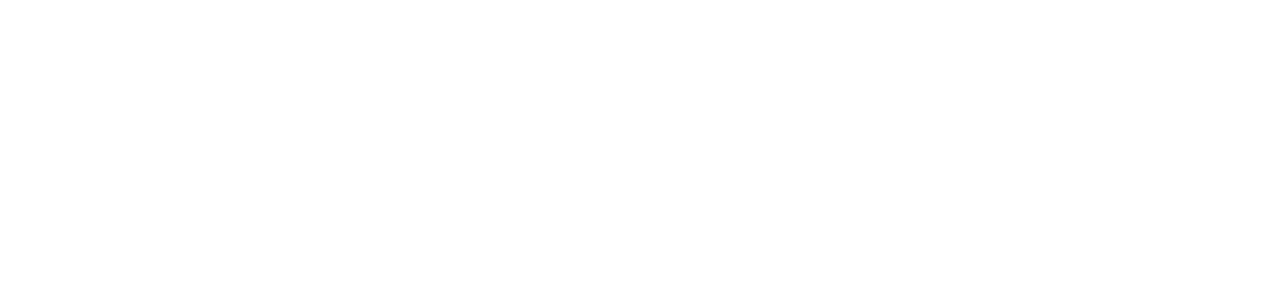
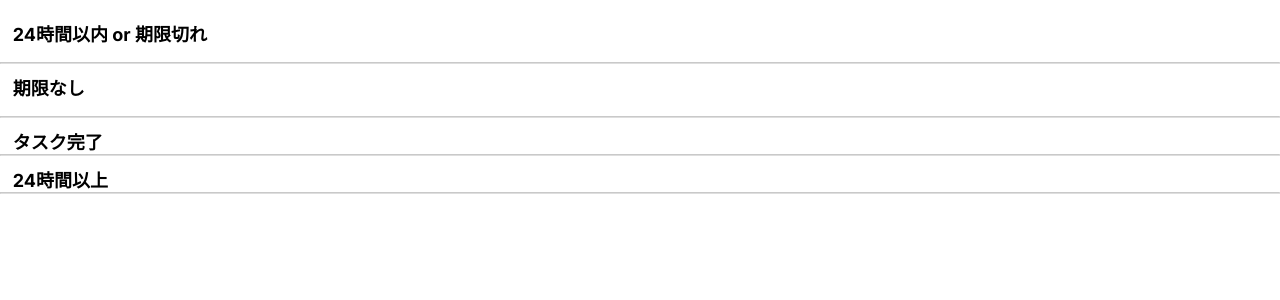
Before and after one commit to kooreme/local-reminder, a Next.js app: page / in a window 1280 px wide. Shown: the top 300 px of the page. Built offline with nearby package versions, Linux system fonts and the light colour scheme.

Commit message:
リマインダーを時間・タスク完了状態で分類して表示

```diff
--- a/src/app/page.tsx
+++ b/src/app/page.tsx
@@ -1,10 +1,9 @@
 "use client";
 import styles from "./page.module.css";
-import Memo from "./ui/memo";
-import { DEFAULT_BACKGROUND_COLOR, MemoInfo, UpdateMemo } from "./types/memo";
+import { CreateMemo, CreatePartialMemoListInfo, MemoInfo, PartialMemoListInfo, UpdateMemo } from "./types/memo";
 import { useEffect, useState } from "react";
-import AddMemo from "./ui/add-memo";
 import dayjs from "dayjs";
+import PartialMemoList from "./ui/partial-memo-list";
 
 export default function Home() {
   const [memos, setMemos] = useState<MemoInfo[]>([]);
@@ -15,12 +14,12 @@
     setMemos(start);
   }, []);
 
-  const updateDataInMemo: UpdateMemo = (memo, propName, newValue, index) => {
+  const updateDataInMemo: UpdateMemo = (memo, propName, newValue) => {
     if (memos.length === 0) return;
     const copyMemo = { ...memo };
 
     //クソダサい（
-    if (newValue != null) {
+    if (newValue == null) return;
     switch (propName) {
       case "color":
       case "deadline":
@@ -31,29 +30,22 @@
         if (typeof newValue === "boolean") copyMemo[propName] = newValue;
         break;
     }
-    }
     const copyMemos = [...memos];
-    copyMemos[index] = copyMemo;
+    copyMemos[copyMemos.findIndex(m => m.id === memo.id)] = copyMemo;
     recordAndSetMemos(copyMemos);
   }
 
-  const createMemo = (i: number) => {
-    const create = (id: number) => ({
-      id: id,
-      description: "",
-      color: DEFAULT_BACKGROUND_COLOR,
-      deadline: dayjs().format("YYYY-MM-DDTHH:mm"),
-      isComplete: false
-    });
-
-    if (memos.length === 0) return setMemos([create(0)]);
-
+  const createMemo = (i: number, template: CreateMemo) => {
+    if (memos.length === 0) {
+      return recordAndSetMemos([template(0)]);
+    }
     const id = Math.max(...memos.map(m => m.id)) + 1;
-    const copyMemos = [...memos].slice(0, i)?.concat(create(id), [...memos].slice(i));
+    const copyMemos = [...memos].slice(0, i)?.concat(template(id), [...memos].slice(i));
     recordAndSetMemos(copyMemos);
   }
-  const deleteMemo = (i: number) => {
-    const copyMemos = memos.toSpliced(i, 1);
+
+  const deleteMemo = (memo: MemoInfo) => {
+    const copyMemos = memos.filter(m => m !== memo);
     recordAndSetMemos(copyMemos);
   }
   const recordAndSetMemos = (memos: MemoInfo[]) => {
@@ -61,16 +53,81 @@
     setMemos(memos);
   }
 
-  const memoLists = memos?.map((memo, i) =>
-    <div key={memo.id} className={styles.memoList}>
-      <Memo i={i} info={memo} updater={updateDataInMemo} deleter={deleteMemo} />
-      <AddMemo i={i + 1} onclick={createMemo} />
-    </div>
+  const createPartialMemoListInfo: (
+    memos: MemoInfo[],
+    startNum: number,
+    options: CreatePartialMemoListInfo
+  ) => PartialMemoListInfo =
+    (memos, startNum, { name, isPermitCreatingNewMemo, filter, deadlineFunction }) => {
+      const filteredMemos = memos.filter(filter);
+      return {
+        name,
+        isPermitCreatingNewMemo,
+        memos: filteredMemos,
+        startNum,
+        deadlineFunction
+      }
+    };
+  const createListInfo: CreatePartialMemoListInfo[] = [
+    {
+      name: "24時間以内 or 期限切れ",
+      isPermitCreatingNewMemo: true,
+      filter: (memo: MemoInfo) => {
+        if (memo.isComplete) return false;
+        if (memo.deadline == null || memo.deadline === "") return false;
+        const now = dayjs().valueOf();
+        const deadline = dayjs(memo.deadline).valueOf();
+        return deadline - now < 1000 * 60 * 60 * 24;
+      },
+      deadlineFunction: () => dayjs().format("YYYY-MM-DDTHH:mm")
+    },
+    {
+      name: "期限なし",
+      isPermitCreatingNewMemo: true,
+      filter: (memo: MemoInfo) => {
+        if (memo.isComplete) return false;
+        return memo.deadline == null || memo.deadline === "";
+      },
+    },
+    {
+      name: "タスク完了",
+      isPermitCreatingNewMemo: false,
+      filter: (memo: MemoInfo) => memo.isComplete,
+    },
+  ];
+
+  let startNum = 0;
+  const partialMemoLists: PartialMemoListInfo[] = [];
+  for (let c of createListInfo) {
+    const lists = createPartialMemoListInfo(memos, startNum, c);
+    startNum += lists.memos.length;
+    partialMemoLists.push(lists);
+  }
+  const exclusionMemoList = partialMemoLists.map(ml => ml.memos).flat();
+  const otherMemoList = memos.filter(memo => !exclusionMemoList.includes(memo));
+  partialMemoLists.push({
+    name: "24時間以上",
+    isPermitCreatingNewMemo: false,
+    memos: otherMemoList,
+    startNum
+  });
+
+  const createPartialMemoListElement = partialMemoLists.map((ml, i) =>
+    <PartialMemoList
+      name={ml.name}
+      memos={ml.memos}
+      startNum={ml.startNum}
+      updater={updateDataInMemo}
+      deleter={deleteMemo}
+      adder={ml.isPermitCreatingNewMemo ? createMemo : undefined}
+      deadline={ml.deadlineFunction}
+      key={i}
+    />
   );
+
   return (
     <main className={styles.main}>
-      <AddMemo i={0} onclick={createMemo} />
-      {memoLists}
+      {createPartialMemoListElement}
     </main>
   );
 }
--- a/src/app/types/memo.ts
+++ b/src/app/types/memo.ts
@@ -6,7 +6,20 @@
     isComplete: boolean;
 }
 export type MemoInfoProps = keyof Omit<MemoInfo, "id">;
-export type UpdateMemo = (memo: MemoInfo, propName: MemoInfoProps, newValue: MemoInfo[MemoInfoProps], index: number) => void;
-export type DeleteMemo = (i: number) => void;
-
-export const DEFAULT_BACKGROUND_COLOR = "#ccffbb" as const;
+export type UpdateMemo = (memo: MemoInfo, propName: MemoInfoProps, newValue: MemoInfo[MemoInfoProps]) => void;
+export type DeleteMemo = (memo: MemoInfo) => void;
+export type CreateMemo = (id: number) => MemoInfo;
+export type PartialMemoListInfo = {
+    name: string
+    isPermitCreatingNewMemo: boolean
+    memos: MemoInfo[]
+    startNum: number
+    deadlineFunction?: () => string
+}
+export type CreatePartialMemoListInfo = {
+    name: string,
+    isPermitCreatingNewMemo: boolean,
+    filter: (memo: MemoInfo) => boolean,
+    deadlineFunction?: () => string
+}
+//export const DEFAULT_BACKGROUND_COLOR = "#ccffbb" as const;
--- a/src/app/ui/add-memo.module.css
+++ b/src/app/ui/add-memo.module.css
@@ -2,7 +2,18 @@
     height: 1rem;
     width: 98%;
     position: relative;
+    transition: all .2s;
+}
 
+.addMemo::after {
+    content: "+";
+    position: absolute;
+    left: 50%;
+    top: 40%;
+    font-size: 2rem;
+    transform: translate(-50%, -50%);
+    transition: opacity .2s;
+    opacity: 0;
 }
 
 .addMemo:hover {
@@ -10,10 +21,5 @@
 }
 
 .addMemo:hover::after {
-    content: "+";
-    position: absolute;
-    left: 50%;
-    top: 40%;
-    font-size: 2rem;
-    transform: translate(-50%, -50%);
+    opacity: 1;
 }
--- a/src/app/ui/add-memo.tsx
+++ b/src/app/ui/add-memo.tsx
@@ -1,6 +1,16 @@
+import { CreateMemo, MemoInfo } from "../types/memo";
 import styles from "./add-memo.module.css"
-export default function AddMemo({ i, onclick }: { i: number, onclick: (i: number) => void }) {
+export default function AddMemo({ i, onclick, deadline }: { i: number, onclick: (i: number, template: CreateMemo) => void, deadline?: () => string }) {
+    const randomColor = (from = 0, to = 0) => (Math.floor(Math.random() * (to - from + 1)) + from).toString(16);
+    const createBackgroundColor = () => `#${randomColor(195, 255)}${randomColor(195, 255)}${randomColor(195, 255)}`
+    const template: (id: number) => MemoInfo = (id: number) => ({
+        id: id,
+        description: "",
+        color: createBackgroundColor(),
+        deadline: deadline ? deadline() : undefined,
+        isComplete: false
+    });
     return (
-        <div className={styles.addMemo} onClick={() => onclick(i)} />
+        <div className={styles.addMemo} onClick={() => { onclick(i, template) }} />
     );
 }
--- a/src/app/ui/memo.tsx
+++ b/src/app/ui/memo.tsx
@@ -24,28 +24,28 @@
     return (
         <>
             <div className={styles.memo} style={{ backgroundColor, color: textColor }}>
-                <div className={styles.delete} onClick={() => deleter(i)} />
-                <input type="checkbox" className={styles.checkbox} checked={info.isComplete} onChange={(e) => updater(info, "isComplete", e.target.checked, i)} />
+                <div className={styles.delete} onClick={() => deleter(info)} />
+                <input type="checkbox" className={styles.checkbox} checked={info.isComplete} onChange={(e) => updater(info, "isComplete", e.target.checked)} />
                 <div className={styles.maxcontent}>
                     <label htmlFor="deadline">期限：</label>
                     <input name="deadline" type="datetime-local"
                         className={`${styles.datetime} ${textColor === "black" ? styles.black : styles.white}`}
                         pattern="[0-9]{4}-[0-9]{2}-[0-9]{2}T[0-9]{2}:[0-9]{2}"
                         value={deadline}
-                        onChange={(e) => updater(info, "deadline", e.target.value, i)}
+                        onChange={(e) => updater(info, "deadline", e.target.value)}
                     />
                     <div className={styles.dummy}>
                         {description + "\u200b"}
                         <Textarea
                             color={textColor}
                             description={description}
-                            change={(value) => updater(info, "description", value, i)}
+                            change={(value) => updater(info, "description", value)}
                         />
                     </div>
                 </div>
                 <input className={styles.color} value={backgroundColor} type="color" onChange={(e) => {
                     setTextColor(calcTextColor(e.target.value));
-                    updater(info, "color", e.target.value, i);
+                    updater(info, "color", e.target.value);
                 }} />
             </div>
         </>
--- /dev/null
+++ b/src/app/ui/partial-memo-list.module.css
@@ -0,0 +1,19 @@
+.flexColumn {
+    display: flex;
+    flex-direction: column;
+    justify-content: center;
+    align-items: center;
+    width: 100%;
+}
+
+.kindTitle {
+    align-self: flex-start;
+    margin: 10px 1% 0;
+    font-size: large;
+    font-weight: bold;
+}
+
+.hr {
+    width: 100%;
+    border-color: rgba(128, 128, 128, 0.25);
+}
--- /dev/null
+++ b/src/app/ui/partial-memo-list.tsx
@@ -0,0 +1,37 @@
+import { CreateMemo, DeleteMemo, MemoInfo, UpdateMemo } from "../types/memo";
+import AddMemo from "./add-memo";
+import Memo from "./memo";
+import styles from "./partial-memo-list.module.css";
+
+export default function PartialMemoList({ name, memos, startNum, updater, deleter, adder, deadline }: {
+    name: string
+    memos: MemoInfo[]
+    startNum: number
+    updater: UpdateMemo
+    deleter: DeleteMemo
+    adder?: (i: number, template: CreateMemo) => void
+    deadline?: () => string
+}) {
+    const OptionalAddMemo = (i: number) => {
+        if (!adder) return <></>
+        else return (
+            <AddMemo i={i} onclick={adder} deadline={deadline} />
+        )
+    }
+    const memoList = memos.map((memo, i) =>
+        <div key={memo.id} className={styles.flexColumn}>
+            <Memo i={i + startNum} info={memo} updater={updater} deleter={deleter} />
+            {OptionalAddMemo(i + startNum + 1)}
+        </div>
+    );
+    return (
+        <>
+            <div className={styles.flexColumn}>
+                <p className={styles.kindTitle}>{name}</p>
+                {OptionalAddMemo(startNum)}
+                {memoList}
+            </div>
+            <hr className={styles.hr} />
+        </>
+    );
+}
```
Also changed, not shown: src/app/page.module.css (+0 -226 lines), 1 other file (tests, documents, lock files or other folders). Lines whose indentation alone changed are shown as unchanged.
